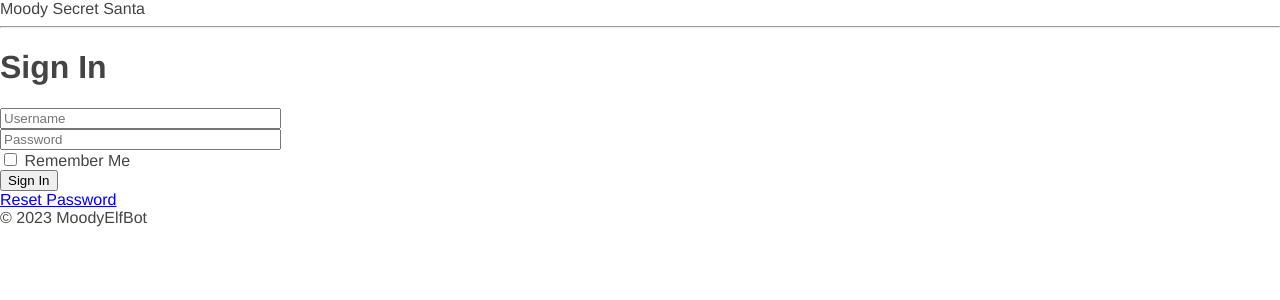
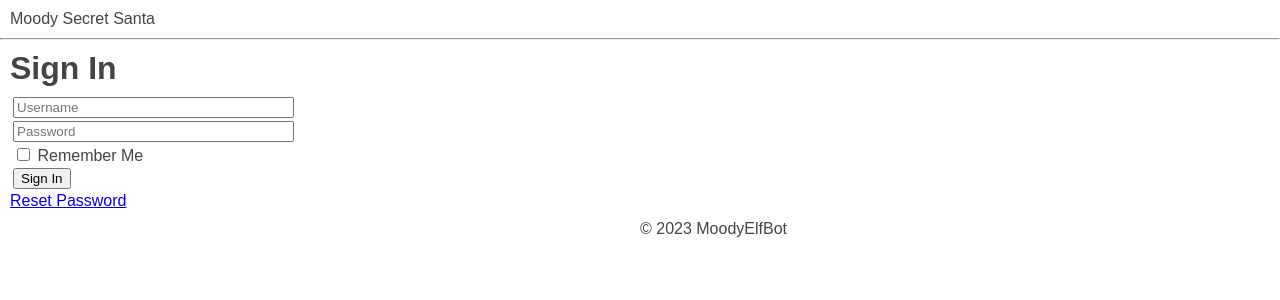
Before and after one commit to dcoxnard/elf, a Flask app: page /login in a window 1280 px wide. Shown: the top 300 px of the page. Run offline with Flask 3, Linux system fonts and the light colour scheme; parts of the project's set-up code (start-up, migrations or seed data) failed here and were passed over.

Commit message:
* some very basic styles

```diff
--- a/static/styles.css
+++ b/static/styles.css
@@ -1,6 +1,35 @@
 body {
   margin: 0;
   padding: 0;
-  font-family: "Helvetica Neue", Helvetica, Arial, sans-serif;
+  font-family: Arial, sans-serif;
   color: #444;
 }
+
+h1 {
+  display: block;
+  margin: 10px;
+}
+
+form {
+  margin: 10px;
+}
+
+.wish-group {
+  margin: 10px;
+}
+
+.form-group {
+  margin: 3px;
+}
+
+.page-detail {
+  margin: 10px;
+}
+
+.footer {
+  margin-left: 50%;
+}
+
+.header {
+  margin: 10px;
+}
--- a/templates/base.html
+++ b/templates/base.html
@@ -6,7 +6,8 @@
         <link rel="shortcut icon" href="{{ url_for('static', filename='santa-hat.png') }}">
     </head>
     <body>
-        <div>
+        <div class="header">
+            <div class="banner">
                 {% if user %}
                     Moody Secret Santa - {{ user.name }}
                 {% else %}
@@ -14,14 +15,15 @@
                 {% endif %}
             </div>
             {% if user %}
-            <div>
-                <a href={{ url_for("set_own_password") }} >Reset Password</a>
-                <a href={{ url_for("logout") }} >Logout</a>
+                <div class="nav">
+                    <a class="nav-element" href={{ url_for("set_own_password") }} >Reset Password</a>
+                    <a class="nav-element" href={{ url_for("logout") }} >Logout</a>
                     {% if user.is_admin %}
-                <a href={{ url_for("round_status") }}>Admin</a>
+                    <a class="nav-element" href={{ url_for("round_status") }}>Admin</a>
                     {% endif %}
                 </div>
             {% endif %}
+        </div>
         <hr>
         {% block content %}{% endblock %}
         <footer class="footer">
--- a/templates/wishes.html
+++ b/templates/wishes.html
@@ -7,7 +7,9 @@
             <div><p>{{ current_user.name }} says: <b>{{ wish.description }}</b></p></div>
         {% endfor %}
     {% else %}
-        <div><p>No wishes yet!</p></div>
+        <div class="page-detail">
+            <p>No wishes yet!</p>
+        </div>
 
         <form action="" method="post" novalidate>
             {{ form.hidden_tag() }}
```
Lines whose indentation alone changed are shown as unchanged.
